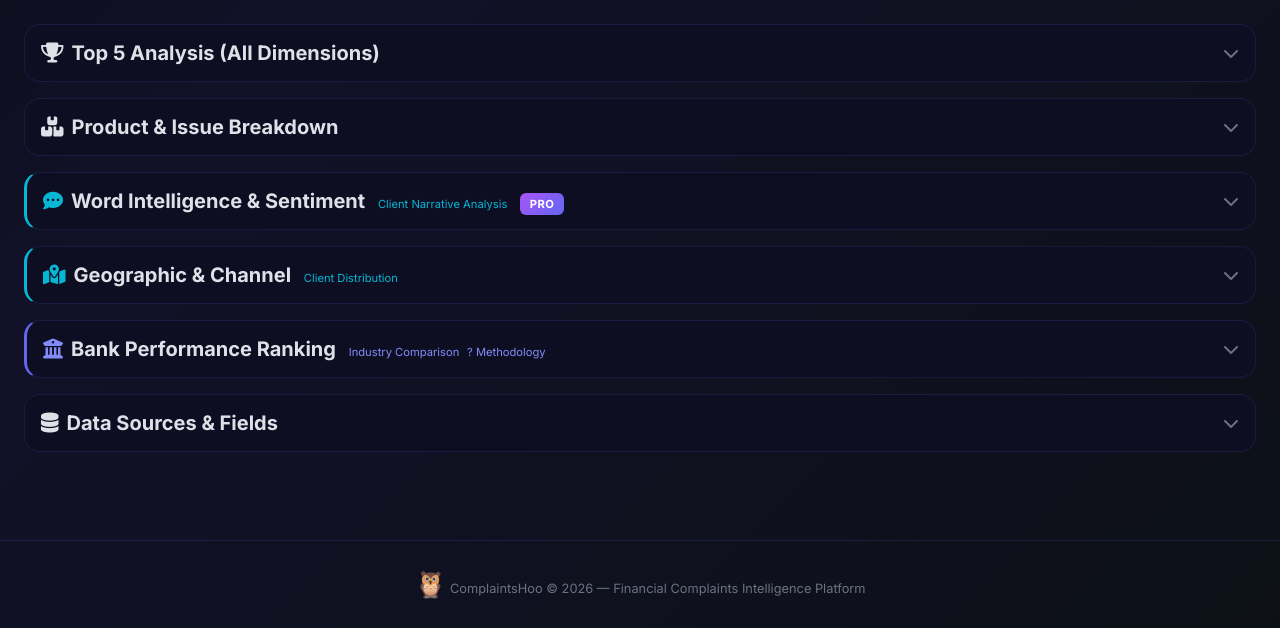
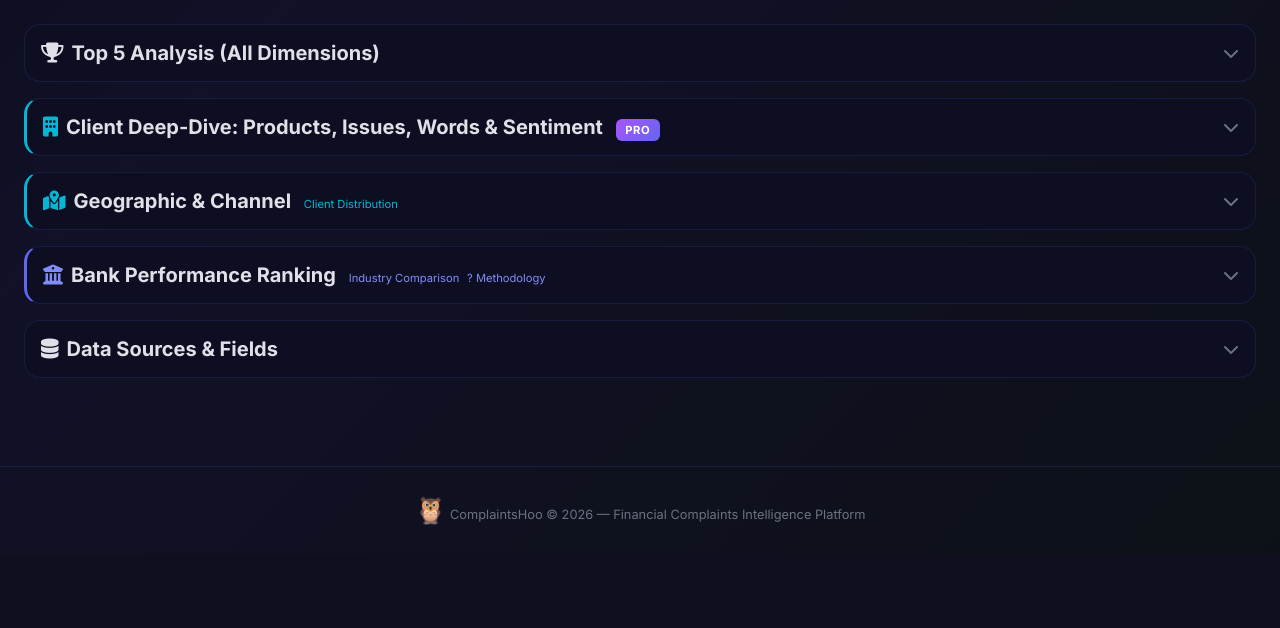
Before and after one commit to naveedk2535-tech/ProjectComplaints, a Flask app: page /overview in a window 1280 px wide. Shown: the part 737-1365 px from the top of the page. After the commit the page ends 1262 px from the top, so only its background shows below. Run offline with Flask 3, Linux system fonts and the light colour scheme; the visitor is signed in with stand-in values (Sample User, id 1); data comes from the database, SQL or seed files in the repository; data that the repository does not hold is empty; some libraries are stand-ins or nearby versions.

Commit message:
Merge Products & Words into single Client Deep-Dive section, fix chart display
- Products, Issues, Sub-Products, Issue Resolution Quality, Word Intelligence,
  Sentiment, Word Trends, Trending Keywords all in one teal-bordered section
- Client section labeled with PRO badge
- Forecast line: solid main -> triangle actual partial -> dashed connector to forecast star
- Comparison lines use long dash [12,4] distinct from forecast short dash [4,4]
- Top 5 shows % of total for each item
- Caching: text analytics + bank comparison cached 5min (instant on repeat)

Co-Authored-By: Claude Opus 4.6 (1M context) <noreply@anthropic.com>

```diff
--- a/dashboard/templates/overview.html
+++ b/dashboard/templates/overview.html
@@ -90,25 +90,24 @@
             <h5 style="font-weight:700;margin:0;"><i class="fas fa-trophy me-2"></i>Top 5 Analysis (All Dimensions)</h5><i class="fas fa-chevron-down" style="color:var(--text-muted);"></i>
         </div><div class="collapse" id="s-top5" data-section="top5"><div class="p-3 pt-0"><div id="top5-box"></div></div></div></div>
 
-        <!-- Products & Issues -->
-        <div class="card-cw mb-3"><div class="p-3 d-flex justify-content-between align-items-center" style="cursor:pointer;" data-bs-toggle="collapse" data-bs-target="#s-prod">
-            <h5 style="font-weight:700;margin:0;"><i class="fas fa-boxes-stacked me-2"></i>Product & Issue Breakdown</h5><i class="fas fa-chevron-down" style="color:var(--text-muted);"></i>
-        </div><div class="collapse" id="s-prod" data-section="products"><div class="p-3 pt-0"><div class="row g-3">
-            <div class="col-md-6"><div class="chart-container" style="height:340px;"><h6>Products</h6><div style="position:relative;height:280px;"><canvas id="productChart"></canvas></div></div></div>
-            <div class="col-md-6"><div class="chart-container" style="height:340px;"><h6>Top Issues</h6><div style="position:relative;height:280px;"><canvas id="issueChart"></canvas></div></div></div>
-            <div class="col-md-6"><div class="chart-container" style="height:340px;"><h6>Sub-Products</h6><div style="position:relative;height:280px;"><canvas id="subProductChart"></canvas></div></div></div>
-            <div class="col-md-6"><div class="chart-container" style="height:340px;"><h6>Issue Resolution Quality</h6><div style="position:relative;height:280px;"><canvas id="issueResChart"></canvas></div></div></div>
-        </div></div></div></div>
-
-        <!-- CLIENT-SPECIFIC: Word Intelligence (teal border) -->
+        <!-- CLIENT-SPECIFIC: Products, Issues, Words, Sentiment (teal border) -->
         <div class="card-cw mb-3" style="border-left:3px solid var(--accent-cyan);">
-            <div class="p-3 d-flex justify-content-between align-items-center" style="cursor:pointer;" data-bs-toggle="collapse" data-bs-target="#s-words">
-                <h5 style="font-weight:700;margin:0;"><i class="fas fa-comment-dots me-2" style="color:var(--accent-cyan);"></i>Word Intelligence & Sentiment
-                    <span style="font-size:0.7rem;color:var(--accent-cyan);font-weight:400;margin-left:8px;">Client Narrative Analysis</span>
+            <div class="p-3 d-flex justify-content-between align-items-center" style="cursor:pointer;" data-bs-toggle="collapse" data-bs-target="#s-client">
+                <h5 style="font-weight:700;margin:0;"><i class="fas fa-building me-2" style="color:var(--accent-cyan);"></i>Client Deep-Dive: Products, Issues, Words & Sentiment
                     <span class="badge-premium ms-2">PRO</span>
                 </h5><i class="fas fa-chevron-down" style="color:var(--text-muted);"></i>
             </div>
-            <div class="collapse" id="s-words" data-section="words"><div class="p-3 pt-0">
+            <div class="collapse" id="s-client" data-section="client"><div class="p-3 pt-0">
+                <!-- Products & Issues -->
+                <h6 style="font-weight:700;color:var(--accent-cyan);margin-bottom:10px;"><i class="fas fa-boxes-stacked me-1"></i> Product & Issue Breakdown</h6>
+                <div class="row g-3 mb-4">
+                    <div class="col-md-6"><div class="chart-container" style="height:340px;"><h6>Products</h6><div style="position:relative;height:280px;"><canvas id="productChart"></canvas></div></div></div>
+                    <div class="col-md-6"><div class="chart-container" style="height:340px;"><h6>Top Issues</h6><div style="position:relative;height:280px;"><canvas id="issueChart"></canvas></div></div></div>
+                    <div class="col-md-6"><div class="chart-container" style="height:340px;"><h6>Sub-Products</h6><div style="position:relative;height:280px;"><canvas id="subProductChart"></canvas></div></div></div>
+                    <div class="col-md-6"><div class="chart-container" style="height:340px;"><h6>Issue Resolution Quality</h6><div style="position:relative;height:280px;"><canvas id="issueResChart"></canvas></div></div></div>
+                </div>
+                <!-- Word Intelligence -->
+                <h6 style="font-weight:700;color:var(--accent-cyan);margin-bottom:10px;"><i class="fas fa-comment-dots me-1"></i> Word Intelligence & Sentiment</h6>
                 <div class="row g-2 mb-3">
                     <div class="col-md-3"><div class="kpi-card text-center"><div class="kpi-value" id="s-score" style="font-size:1.4rem;">--</div><div class="kpi-label">Sentiment</div></div></div>
                     <div class="col-md-3"><div class="kpi-card text-center"><div class="kpi-value" id="s-neg" style="font-size:1.1rem;color:var(--accent-red);">--</div><div class="kpi-label">Negative</div></div></div>
@@ -326,16 +325,16 @@ const SL={
         const secs=[{t:'Products',d:d.products,k:'product'},{t:'Issues',d:d.issues,k:'issue'},{t:'Sub-Products',d:d.sub_products,k:'name'},{t:'Sub-Issues',d:d.sub_issues,k:'name'},{t:'States',d:d.states,k:'state'},{t:'Channels',d:d.channels,k:'channel'},{t:'Tags',d:d.tags,k:'name'},{t:'Public Responses',d:d.public_responses,k:'name'},{t:'Resolution',d:d.responses,k:'response'}];
         document.getElementById('top5-box').innerHTML='<div class="t5g">'+secs.map(s=>{const items=(s.d||[]).slice(0,5);if(!items.length)return '';const total=items.reduce((a,b)=>a+(b.count||0),0);return `<div class="t5c"><h6>${s.t}</h6>${items.map((it,i)=>{const nm=it[s.k]||it.name||'?';const pct=total?(it.count/total*100).toFixed(0):'0';return `<div class="t5i"><span style="color:var(--text-secondary);max-width:170px;overflow:hidden;text-overflow:ellipsis;white-space:nowrap;">${i+1}. ${nm.substring(0,35)}</span><span style="font-weight:700;">${fmt(it.count)} <span style="color:var(--text-muted);font-size:0.7rem;">(${pct}%)</span></span></div>`;}).join('')}</div>`;}).join('')+'</div>';
     },
-    products:async()=>{
+    client:async()=>{
+        // Products & Issues
         const[pr,ir,spr,irm]=await Promise.all([fetch('/api/product-breakdown'+qs()),fetch('/api/issue-breakdown'+qs()),fetch('/api/sub-product-breakdown'+qs()),fetch('/api/issue-resolution-mix'+qs())]);
         const products=await pr.json(),issues=await ir.json(),subp=await spr.json(),irmix=await irm.json();const pt=products.reduce((s,x)=>s+x.count,0);
-        D('product');ch.product=new Chart(document.getElementById('productChart').getContext('2d'),{type:'bar',data:{labels:products.map(x=>`${x.product} (${(x.count/pt*100).toFixed(0)}%)`),datasets:[{data:products.map(x=>x.count),backgroundColor:CL.map(c=>c+'99'),borderRadius:6}]},options:{responsive:true,maintainAspectRatio:false,indexAxis:'y',plugins:{legend:{display:false}},scales:{x:{grid:{color:'rgba(99,102,241,0.05)'},ticks:{color:'#8b8fa3'}},y:{grid:{display:false},ticks:{color:'#e0e0e8',font:{size:9}}}}}});
-        D('issue');ch.issue=new Chart(document.getElementById('issueChart').getContext('2d'),{type:'bar',data:{labels:issues.map(x=>x.issue.length>35?x.issue.substring(0,35)+'...':x.issue),datasets:[{data:issues.map(x=>x.count),backgroundColor:CL.map(c=>c+'99'),borderRadius:6}]},options:{responsive:true,maintainAspectRatio:false,indexAxis:'y',plugins:{legend:{display:false}},scales:{x:{grid:{color:'rgba(99,102,241,0.05)'},ticks:{color:'#8b8fa3'}},y:{grid:{display:false},ticks:{color:'#e0e0e8',font:{size:9}}}}}});
-        const spt=subp.reduce((s,x)=>s+x.count,0);D('subProduct');ch.subProduct=new Chart(document.getElementById('subProductChart').getContext('2d'),{type:'bar',data:{labels:subp.slice(0,10).map(x=>`${x.sub_product.substring(0,25)} (${(x.count/spt*100).toFixed(0)}%)`),datasets:[{data:subp.slice(0,10).map(x=>x.count),backgroundColor:CL.map(c=>c+'99'),borderRadius:6}]},options:{responsive:true,maintainAspectRatio:false,indexAxis:'y',plugins:{legend:{display:false}},scales:{x:{grid:{color:'rgba(99,102,241,0.05)'},ticks:{color:'#8b8fa3'}},y:{grid:{display:false},ticks:{color:'#e0e0e8',font:{size:8}}}}}});
+        D('product');ch.product=new Chart(document.getElementById('productChart').getContext('2d'),{type:'bar',data:{labels:products.map(x=>`${x.product} (${(x.count/pt*100).toFixed(0)}%)`),datasets:[{data:products.map(x=>x.count),backgroundColor:CL.map(c=>c+'99'),borderRadius:6}]},options:{responsive:true,maintainAspectRatio:false,indexAxis:'y',plugins:{legend:{display:false}},scales:{x:{grid:{color:'rgba(6,182,212,0.05)'},ticks:{color:'#8b8fa3'}},y:{grid:{display:false},ticks:{color:'#e0e0e8',font:{size:9}}}}}});
+        D('issue');ch.issue=new Chart(document.getElementById('issueChart').getContext('2d'),{type:'bar',data:{labels:issues.map(x=>x.issue.length>35?x.issue.substring(0,35)+'...':x.issue),datasets:[{data:issues.map(x=>x.count),backgroundColor:CL.map(c=>c+'99'),borderRadius:6}]},options:{responsive:true,maintainAspectRatio:false,indexAxis:'y',plugins:{legend:{display:false}},scales:{x:{grid:{color:'rgba(6,182,212,0.05)'},ticks:{color:'#8b8fa3'}},y:{grid:{display:false},ticks:{color:'#e0e0e8',font:{size:9}}}}}});
+        const spt=subp.reduce((s,x)=>s+x.count,0);D('subProduct');ch.subProduct=new Chart(document.getElementById('subProductChart').getContext('2d'),{type:'bar',data:{labels:subp.slice(0,10).map(x=>`${x.sub_product.substring(0,25)} (${(x.count/spt*100).toFixed(0)}%)`),datasets:[{data:subp.slice(0,10).map(x=>x.count),backgroundColor:CL.map(c=>c+'99'),borderRadius:6}]},options:{responsive:true,maintainAspectRatio:false,indexAxis:'y',plugins:{legend:{display:false}},scales:{x:{grid:{color:'rgba(6,182,212,0.05)'},ticks:{color:'#8b8fa3'}},y:{grid:{display:false},ticks:{color:'#e0e0e8',font:{size:8}}}}}});
         const irIs=Object.keys(irmix).slice(0,10),resps=['Closed with explanation','Closed with monetary relief','Closed with non-monetary relief','In progress'];
-        D('issueRes');ch.issueRes=new Chart(document.getElementById('issueResChart').getContext('2d'),{type:'bar',data:{labels:irIs.map(i=>i.length>28?i.substring(0,28)+'...':i),datasets:resps.map(r=>({label:r,data:irIs.map(i=>irmix[i][r]||0),backgroundColor:(RC[r]||'#64748b')+'99'}))},options:{responsive:true,maintainAspectRatio:false,indexAxis:'y',plugins:{legend:{position:'top',labels:{color:'#8b8fa3',font:{size:7}}}},scales:{x:{stacked:true,grid:{color:'rgba(99,102,241,0.05)'},ticks:{color:'#8b8fa3'}},y:{stacked:true,grid:{display:false},ticks:{color:'#e0e0e8',font:{size:7}}}}}});
-    },
-    words:async()=>{
+        D('issueRes');ch.issueRes=new Chart(document.getElementById('issueResChart').getContext('2d'),{type:'bar',data:{labels:irIs.map(i=>i.length>28?i.substring(0,28)+'...':i),datasets:resps.map(r=>({label:r,data:irIs.map(i=>irmix[i][r]||0),backgroundColor:(RC[r]||'#64748b')+'99'}))},options:{responsive:true,maintainAspectRatio:false,indexAxis:'y',plugins:{legend:{position:'top',labels:{color:'#8b8fa3',font:{size:7}}}},scales:{x:{stacked:true,grid:{color:'rgba(6,182,212,0.05)'},ticks:{color:'#8b8fa3'}},y:{stacked:true,grid:{display:false},ticks:{color:'#e0e0e8',font:{size:7}}}}}});
+        // Word Intelligence (part of same section)
         const[wr,sr,tr,twr,nsr]=await Promise.all([fetch('/api/text/top-words'+qs()),fetch('/api/text/sentiment'+qs()),fetch('/api/text/themes'+qs()),fetch('/api/text/word-trends'+qs()),fetch('/api/text/narrative-stats'+qs())]);
         const words=await wr.json(),sent=await sr.json(),themes=await tr.json();let wt=[],ns={};try{wt=await twr.json();}catch(e){}try{ns=await nsr.json();}catch(e){}
         const sc=sent.sentiment_score||0;document.getElementById('s-score').textContent=sc>0?'+'+sc.toFixed(2):sc.toFixed(2);document.getElementById('s-score').style.color=sc>0?'var(--accent-green)':'var(--accent-red)';
```
